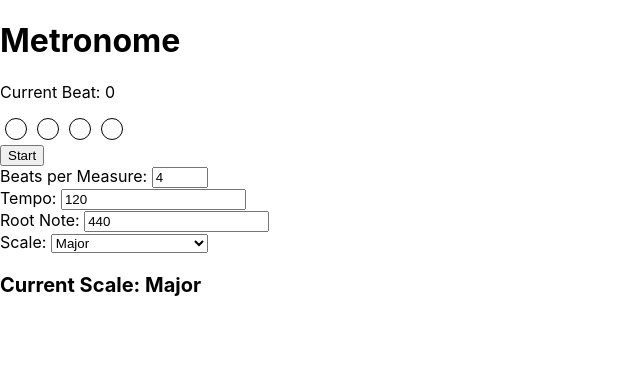
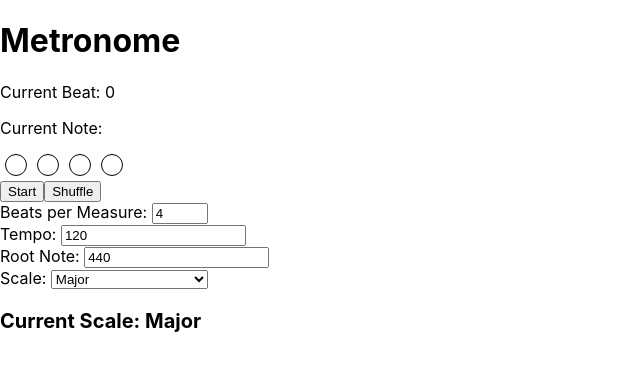
Before and after one commit to rockey94/metronome, a React (Create React App) app: page / in a window 1280 px wide. Shown: the top 370 px of the page, without its empty margins (0-640 px from the left). Built offline with nearby package versions, Linux system fonts and the light colour scheme.

Commit message:
refactor so that randomized riff repeats until a user shuffles it

```diff
--- a/src/App.js
+++ b/src/App.js
@@ -10,6 +10,27 @@ const App = () => {
   const [beatsPerMeasure, setBeatsPerMeasure] = useState(4);
   const randomIndex = Math.floor(Math.random() * scale.length);
   const note = scale[randomIndex];
+  const [currentNote, setCurrentNote] = useState(null);
+  const frequencyToMidiNoteNumber = (frequency) => {
+    return Math.round(69 + 12 * Math.log2(frequency / 440));
+  };
+  const noteNames = [
+    "C",
+    "C#",
+    "D",
+    "D#",
+    "E",
+    "F",
+    "F#",
+    "G",
+    "G#",
+    "A",
+    "A#",
+    "B",
+  ];
+  const midiNoteNumberToNoteName = (midiNoteNumber) => {
+    return noteNames[midiNoteNumber % 12] + Math.floor(midiNoteNumber / 12);
+  };
 
   const scales = {
     major: [0, 2, 4, 5, 7, 9, 11, 12],
@@ -34,6 +55,14 @@ const App = () => {
     enigmatic: [0, 1, 4, 6, 8, 10, 12],
   };
 
+  const [randomizedNotes, setRandomizedNotes] = useState([]);
+
+  const generateRandomizedNotes = () => {
+    const selectedScale = scales[scale];
+    const frequencies = generateScale(rootNote, selectedScale);
+    const randomized = [...frequencies].sort(() => Math.random() - 0.5);
+    setRandomizedNotes(randomized);
+  };
   const generateScale = (root, intervals) => {
     return intervals.map((interval) => root * Math.pow(2, interval / 12));
   };
@@ -50,23 +79,39 @@ const App = () => {
     }, (60 / tempo) * 1000); // stop after one beat
   };
   useEffect(() => {
-    if (playing) {
+    if (playing && randomizedNotes.length > 0) {
       const interval = setInterval(() => {
-        setCount((prevCount) => (prevCount + 1) % beatsPerMeasure);
-        const selectedScale = scales[scale];
-        const frequencies = generateScale(rootNote, selectedScale);
-        const randomIndex = Math.floor(Math.random() * frequencies.length);
-        const frequency = frequencies[randomIndex];
-        play(frequency);
+        setCount((prevCount) => {
+          const newCount = (prevCount + 1) % beatsPerMeasure;
+          const note = randomizedNotes[newCount];
+          play(note);
+          setCurrentNote(
+            midiNoteNumberToNoteName(frequencyToMidiNoteNumber(note))
+          );
+          return newCount;
+        });
       }, (60 / tempo) * 1000);
       return () => clearInterval(interval);
     }
-  }, [playing, tempo, beatsPerMeasure, scale, rootNote, scales]);
+  }, [
+    playing,
+    tempo,
+    beatsPerMeasure,
+    scale,
+    rootNote,
+    scales,
+    randomizedNotes,
+  ]);
+
+  useEffect(() => {
+    generateRandomizedNotes();
+  }, [scale, rootNote]);
 
   return (
     <div>
       <h1>Metronome</h1>
       <p>Current Beat: {count + 1}</p>
+      <p>Current Note: {currentNote}</p>
       <div>
         {[...Array(beatsPerMeasure)].map((_, i) => (
           <div
@@ -95,6 +140,7 @@ const App = () => {
       >
         {playing ? "Stop" : "Start"}
       </button>
+      <button onClick={generateRandomizedNotes}>Shuffle</button>
       <div>
         <label>Beats per Measure: </label>
         <input
```
